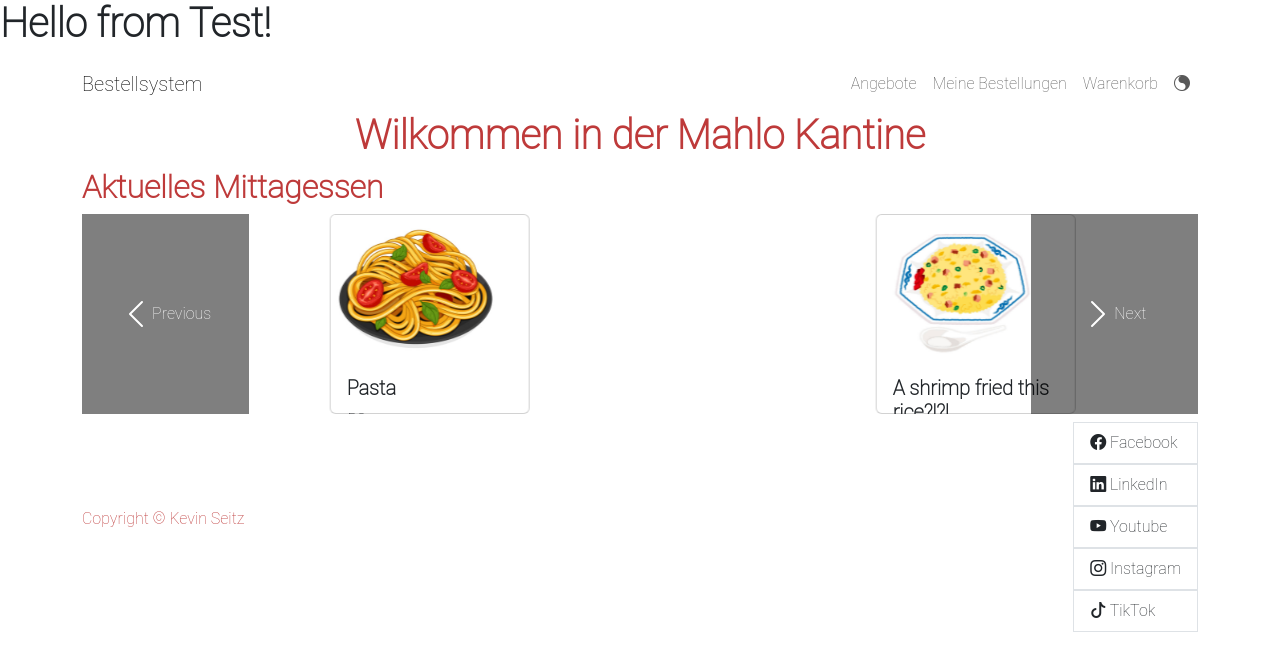
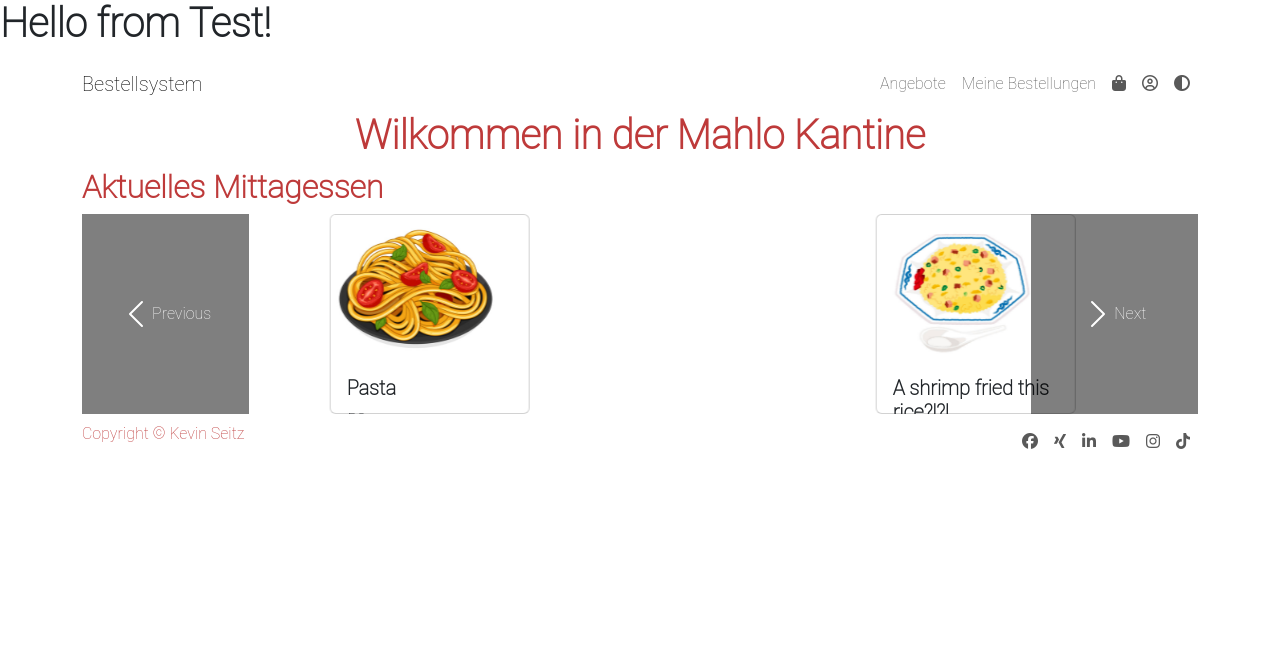
Before and after one commit to MahloKevin/bestellsystem, a React app: page index.html in a window 1280 px wide. Built offline with nearby package versions, Linux system fonts and the light colour scheme.

Commit message:
2024_04_29 Added Font Awesome and broke React again

```diff
--- a/index.html
+++ b/index.html
@@ -31,13 +31,13 @@
                     <li class="nav-item">
                         <a href="#questions" class="nav-link">Meine Bestellungen</a>
                     </li>
-                    <li class="nav-item">
-                        <a href="#instructors" class="nav-link">Warenkorb</a>
-                    </li>
-                    <li class="nav-item">
-                        <!-- <button type="submit" class="btn btn-primary"><i class="bi bi-brilliance"></i></button>-->
-                        <button class="btn nav-link"><i class="bi bi-brilliance"></i></button>
-                    </li>
+                </ul>
+            </div>
+            <div>
+                <ul class="navbar-nav ms-auto">
+                    <li class="nav-item"><a class="nav-link" href="shopping_cart.html"><i class="fa-solid fa-bag-shopping"></i></a></li>
+                    <li class="nav-item"><a class="nav-link" href="login.html"><i class="fa-regular fa-circle-user"></i></a></li>
+                    <li class="nav-item"><a class="nav-link"><i class="fa-solid fa-circle-half-stroke"></i></a></li>
                 </ul>
             </div>
         </div>
@@ -114,24 +114,26 @@
             <p class="mahlo_red">Copyright &copy; Kevin Seitz</p>
         </div>
         <div>
-            <ul class="list-group list-group-flush">
+            <ul class="navbar-nav ms-auto">
                 <a class="nav-link" target="_blank" href="https://www.facebook.com/MahloGmbH/">
-                    <li class="list-group-item"><i class="bi bi-facebook"></i></i> Facebook</li>
+                    <li class="list-group-item"><i class="fa-brands fa-facebook"></i></li>
+                </a>
+                <a class="nav-link" target="_blank" href="https://www.xing.com/pages/mahlogmbh-cokg">
+                    <li class="list-group-item"><i class="fa-brands fa-xing"></i></li>
                 </a>
                 <a class="nav-link" target="_blank" href="https://www.linkedin.com/company/mahlo/">
-                    <li class="list-group-item"><i class="bi bi-linkedin"></i></i> LinkedIn</li>
+                    <li class="list-group-item"><i class="fa-brands fa-linkedin-in"></i></li>
                 </a>
                 <a class="nav-link" target="_blank" href="https://www.youtube.com/c/mahlogmbh">
-                    <li class="list-group-item"><i class="bi bi-youtube"></i></i></i> Youtube</li>
+                    <li class="list-group-item"><i class="fa-brands fa-youtube"></i></li>
                 </a>
                 <a class="nav-link" target="_blank" href="https://www.instagram.com/mahlo_germany/">
-                    <li class="list-group-item"><i class="bi bi-instagram"></i> Instagram</li>
+                    <li class="list-group-item"><i class="fa-brands fa-instagram"></i></li>
                 </a>
                 <a class="nav-link" target="_blank" href="https://www.tiktok.com/@mahlo_germany">
-                    <li class="list-group-item"><i class="bi bi-tiktok"></i> TikTok</li>
+                    <li class="list-group-item"><i class="fa-brands fa-tiktok"></i></li>
                 </a>
             </ul>
-
         </div>
     </div>
 </footer>
@@ -139,6 +141,7 @@
 <script src="https://cdn.jsdelivr.net/npm/bootstrap@5.3.3/dist/js/bootstrap.bundle.min.js"
         integrity="sha384-YvpcrYf0tY3lHB60NNkmXc5s9fDVZLESaAA55NDzOxhy9GkcIdslK1eN7N6jIeHz"
         crossorigin="anonymous"></script>
+<script src="https://kit.fontawesome.com/eae22d6521.js" crossorigin="anonymous"></script>
 <script type="module" src="react/navigation.jsx"></script>
 </body>
 </html>
```
Also changed, not shown: login.html (added, +10 -0 lines).
